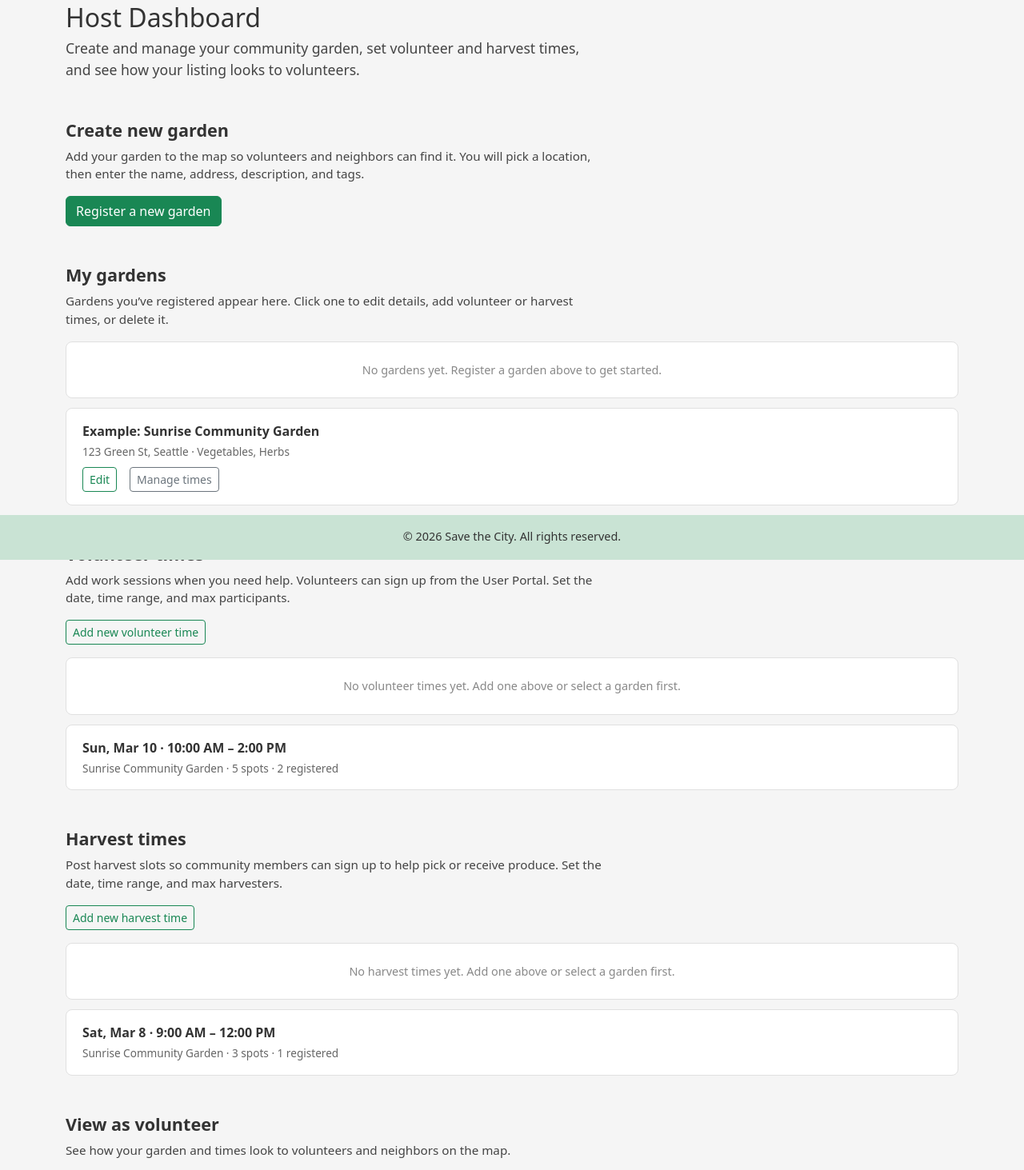
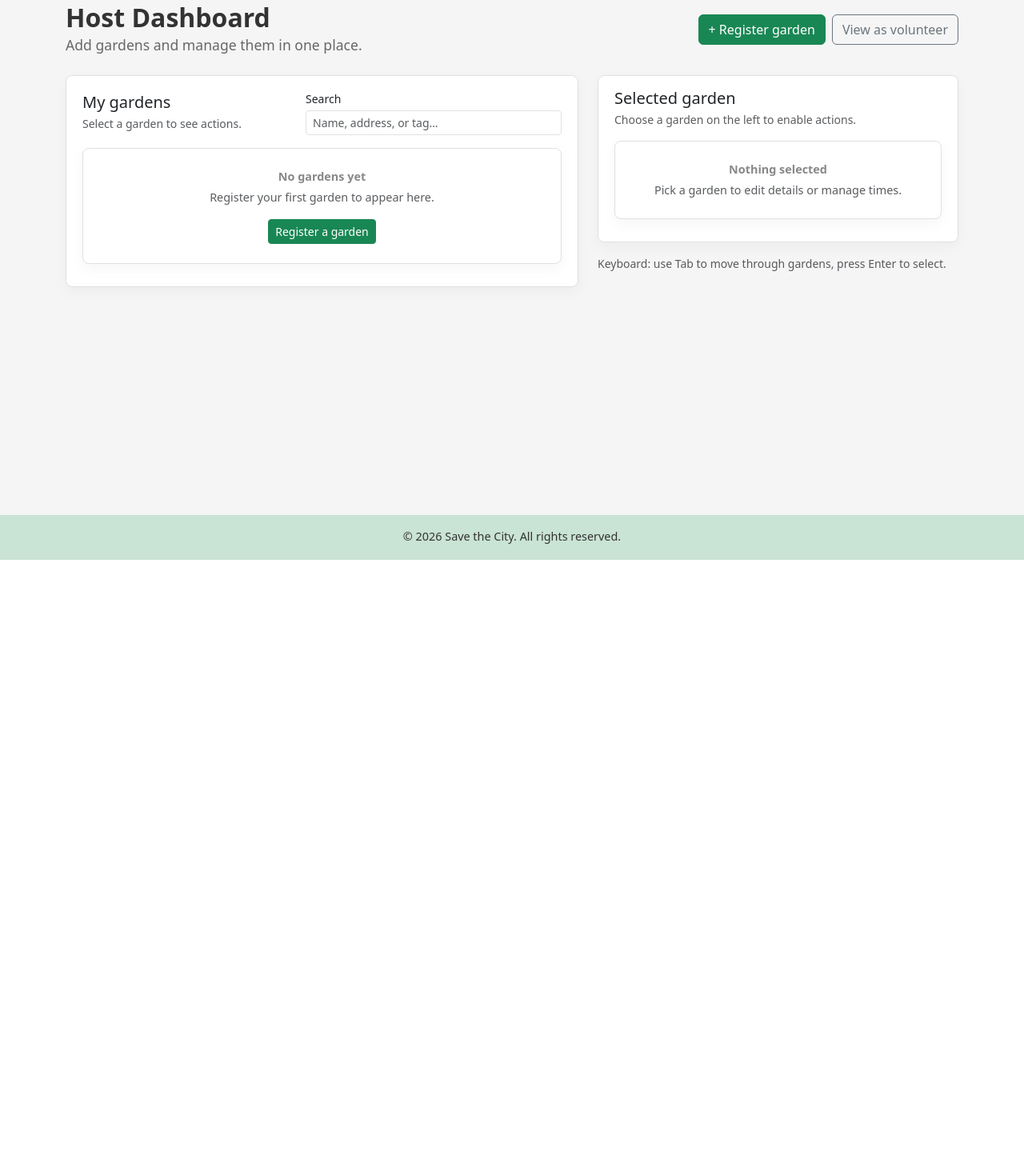
Before and after one commit to UW-INFO442-WI26/save-the-city, a React (Vite) app: page /host in a window 1280 px wide. Shown: the part 100-1563 px from the top of the page at 80% size. After the commit the page ends 800 px from the top, so only its background shows below. Built offline with nearby package versions, Linux system fonts and the light colour scheme.

Commit message:
Modified host dashboard and enabled registration and deletion of gardens

```diff
--- a/src/App.css
+++ b/src/App.css
@@ -40,3 +40,41 @@
 .read-the-docs {
   color: #888;
 } */
+
+
+.host-card {
+  background: #fff;
+  border: 1px solid rgba(0,0,0,0.08);
+  border-radius: 14px;
+  padding: 16px;
+  box-shadow: 0 6px 18px rgba(0,0,0,0.04);
+}
+
+.host-card--empty {
+  border-style: dashed;
+  background: rgba(25, 135, 84, 0.04);
+}
+
+.host-list-item {
+  border: 1px solid rgba(0,0,0,0.08);
+  border-radius: 12px;
+  padding: 12px;
+  background: #fff;
+}
+
+.host-list-item:hover {
+  background: rgba(0,0,0,0.02);
+}
+
+.host-list-item--active {
+  outline: 2px solid rgba(25, 135, 84, 0.35);
+  border-color: rgba(25, 135, 84, 0.35);
+}
+
+.host-hero__title {
+  font-weight: 750;
+}
+
+.host-hero__lead {
+  opacity: 0.8;
+}
--- a/src/hostDash.jsx
+++ b/src/hostDash.jsx
@@ -1,104 +1,236 @@
-import React, { useState } from 'react';
+import React, { useMemo, useState } from 'react';
 import { Link } from 'react-router-dom';
 import HostLocationPicker from './hostLocationPicker';
 
 export default function HostDash() {
   const [showMap, setShowMap] = useState(false);
+  const [gardens, setGardens] = useState([]);
+  const [query, setQuery] = useState('');
+  const [selectedId, setSelectedId] = useState(null);
+
+  function handleGardenConfirm(newGarden) {
+    const name = newGarden.name || newGarden.gardenName || 'Untitled Garden';
+
+    const address =
+      newGarden.address ||
+      (newGarden.street
+        ? `${newGarden.street}, ${newGarden.city || ''}, ${newGarden.state || ''} ${
+            newGarden.zip || ''
+          }`
+            .replace(/\s+/g, ' ')
+            .trim()
+        : '');
+
+    const tags = newGarden.tags || [];
+
+    const normalized = {
+      ...newGarden,
+      name,
+      address,
+      tags,
+    };
+
+    setGardens((prev) => [...prev, { id: Date.now(), ...normalized }]);
+    setShowMap(false);
+  }
+
+  const filteredGardens = useMemo(() => {
+    const q = query.trim().toLowerCase();
+    if (!q) return gardens;
+
+    return gardens.filter((g) => {
+      const name = (g.name || '').toLowerCase();
+      const address = (g.address || '').toLowerCase();
+      const tags = Array.isArray(g.tags)
+        ? g.tags.join(' ').toLowerCase()
+        : String(g.tags || '').toLowerCase();
+      return name.includes(q) || address.includes(q) || tags.includes(q);
+    });
+  }, [gardens, query]);
+
+  const selectedGarden = gardens.find((g) => g.id === selectedId) || null;
+
+  function handleDeleteSelected() {
+    if (!selectedGarden) return;
+
+    const ok = window.confirm(
+      `Delete "${selectedGarden.name}"?\n\nThis will remove the garden from your dashboard.`
+    );
+    if (!ok) return;
+
+    setGardens((prev) => prev.filter((g) => g.id !== selectedGarden.id));
+    setSelectedId(null);
+  }
 
   return (
     <div className="host-page page-content">
       <div className="container py-4">
-        <section className="host-hero mb-5">
-          <h1 className="host-hero__title">Host Dashboard</h1>
-          <p className="host-hero__lead">
-            Create and manage your community garden, set volunteer and harvest times, and see how your listing looks to volunteers.
-          </p>
-        </section>
+        {/* Header + Quick actions */}
+        <section className="d-flex flex-column flex-md-row justify-content-between align-items-start align-items-md-center gap-3 mb-4">
+          <div>
+            <h1 className="host-hero__title mb-1">Host Dashboard</h1>
+            <p className="host-hero__lead mb-0">Add gardens and manage them in one place.</p>
+          </div>
 
-        <section className="host-section mb-5">
-          <h2 className="host-section__heading">Create new garden</h2>
-          <p className="host-section__intro">
-            Add your garden to the map so volunteers and neighbors can find it. You will pick a location, then enter the name, address, description, and tags.
-          </p>
-          <button className="btn btn-success" onClick={() => setShowMap(true)}>
-            Register a new garden
+          <div className="d-flex flex-wrap gap-2">
+            <button
+              type="button"
+              className="btn btn-success"
+              onClick={() => setShowMap(true)}
+              aria-haspopup="dialog"
+              aria-expanded={showMap ? 'true' : 'false'}
+            >
+              + Register garden
             </button>
-        </section>
 
-        <section className="host-section mb-5">
-          <h2 className="host-section__heading">My gardens</h2>
-          <p className="host-section__intro">
-            Gardens you’ve registered appear here. Click one to edit details, add volunteer or harvest times, or delete it.
-          </p>
-          <div className="host-card host-card--empty">
-            No gardens yet. Register a garden above to get started.
-          </div>
-          <div className="host-card">
-            <div className="host-card__title">Example: Sunrise Community Garden</div>
-            <div className="host-card__meta">123 Green St, Seattle · Vegetables, Herbs</div>
-            <div className="host-card__actions mt-2">
-              <button type="button" className="btn btn-outline-success btn-sm me-2">Edit</button>
-              <button type="button" className="btn btn-outline-secondary btn-sm">Manage times</button>
-            </div>
+            <Link to="/user" className="btn btn-outline-secondary">
+              View as volunteer
+            </Link>
           </div>
         </section>
 
-        <section className="host-section mb-5">
-          <h2 className="host-section__heading">Volunteer times</h2>
-          <p className="host-section__intro">
-            Add work sessions when you need help. Volunteers can sign up from the User Portal. Set the date, time range, and max participants.
-          </p>
-          <button type="button" className="btn btn-outline-success btn-sm mb-3">Add new volunteer time</button>
+        {/* Main layout: list + details */}
+        <section className="row g-4">
+          {/* Left: Garden list */}
+          <div className="col-12 col-lg-7">
+            <div className="host-card">
+              <div className="d-flex flex-column flex-md-row align-items-start align-items-md-center justify-content-between gap-2 mb-3">
+                <div>
+                  <h2 className="h5 mb-1">My gardens</h2>
+                  <div className="text-muted small">Select a garden to see actions.</div>
+                </div>
+
+                <div className="w-100 w-md-auto" style={{ maxWidth: 320 }}>
+                  <label htmlFor="gardenSearch" className="form-label small mb-1">
+                    Search
+                  </label>
+                  <input
+                    id="gardenSearch"
+                    className="form-control form-control-sm"
+                    value={query}
+                    onChange={(e) => setQuery(e.target.value)}
+                    placeholder="Name, address, or tag…"
+                  />
+                </div>
+              </div>
+
+              {filteredGardens.length === 0 ? (
                 <div className="host-card host-card--empty">
-            No volunteer times yet. Add one above or select a garden first.
+                  <div className="fw-semibold mb-1">
+                    {gardens.length === 0 ? 'No gardens yet' : 'No matches'}
                   </div>
+                  <div className="text-muted">
+                    {gardens.length === 0
+                      ? 'Register your first garden to appear here.'
+                      : 'Try a different search term.'}
+                  </div>
+
+                  {gardens.length === 0 && (
+                    <button
+                      type="button"
+                      className="btn btn-success btn-sm mt-3"
+                      onClick={() => setShowMap(true)}
+                    >
+                      Register a garden
+                    </button>
+                  )}
+                </div>
+              ) : (
+                <div className="d-grid gap-2">
+                  {filteredGardens.map((g) => {
+                    const isSelected = g.id === selectedId;
+                    const tagText = Array.isArray(g.tags) ? g.tags.join(' · ') : g.tags || '';
+
+                    return (
+                      <button
+                        key={g.id}
+                        type="button"
+                        className={`text-start host-list-item ${
+                          isSelected ? 'host-list-item--active' : ''
+                        }`}
+                        onClick={() => setSelectedId(g.id)}
+                        aria-pressed={isSelected ? 'true' : 'false'}
+                      >
+                        <div className="d-flex justify-content-between align-items-start gap-2">
+                          <div>
+                            <div className="fw-semibold">{g.name}</div>
+                            <div className="text-muted small">
+                              {g.address || 'No address provided'}
+                            </div>
+                            {tagText ? (
+                              <div className="text-muted small mt-1">{tagText}</div>
+                            ) : null}
+                          </div>
+                          <span className="badge text-bg-light border">Garden</span>
+                        </div>
+                      </button>
+                    );
+                  })}
+                </div>
+              )}
+            </div>
+          </div>
+
+          {/* Right: Details panel */}
+          <div className="col-12 col-lg-5">
             <div className="host-card">
-            <div className="host-card__title">Sun, Mar 10 · 10:00 AM – 2:00 PM</div>
-            <div className="host-card__meta">Sunrise Community Garden · 5 spots · 2 registered</div>
+              <h2 className="h5 mb-1">Selected garden</h2>
+              <div className="text-muted small mb-3">
+                Choose a garden on the left to enable actions.
               </div>
-        </section>
 
-        <section className="host-section mb-5">
-          <h2 className="host-section__heading">Harvest times</h2>
-          <p className="host-section__intro">
-            Post harvest slots so community members can sign up to help pick or receive produce. Set the date, time range, and max harvesters.
-          </p>
-          <button type="button" className="btn btn-outline-success btn-sm mb-3">Add new harvest time</button>
+              {!selectedGarden ? (
                 <div className="host-card host-card--empty">
-            No harvest times yet. Add one above or select a garden first.
+                  <div className="fw-semibold mb-1">Nothing selected</div>
+                  <div className="text-muted">Pick a garden to edit details or manage times.</div>
                 </div>
-          <div className="host-card">
-            <div className="host-card__title">Sat, Mar 8 · 9:00 AM – 12:00 PM</div>
-            <div className="host-card__meta">Sunrise Community Garden · 3 spots · 1 registered</div>
+              ) : (
+                <>
+                  <div className="mb-3">
+                    <div className="fw-semibold">{selectedGarden.name}</div>
+                    <div className="text-muted small">{selectedGarden.address}</div>
                   </div>
-        </section>
 
-        <section className="host-section mb-5">
-          <h2 className="host-section__heading">View as volunteer</h2>
-          <p className="host-section__intro">
-            See how your garden and times look to volunteers and neighbors on the map.
-          </p>
-          <Link to="/user" className="btn btn-outline-success">Open User Portal (volunteer view)</Link>
-        </section>
+                  <div className="d-flex flex-wrap gap-2">
+                    <button type="button" className="btn btn-outline-success btn-sm">
+                      Edit details
+                    </button>
+                    <button type="button" className="btn btn-outline-secondary btn-sm">
+                      Manage times
+                    </button>
+                    <button
+                      type="button"
+                      className="btn btn-outline-danger btn-sm"
+                      onClick={handleDeleteSelected}
+                    >
+                      Delete
+                    </button>
+                  </div>
 
-        <section className="host-section host-section--danger mb-5">
-          <h2 className="host-section__heading">Delete garden</h2>
-          <p className="host-section__intro">
-            Permanently remove a garden and all its volunteer and harvest times. You’ll be asked to enter your password to confirm.
-          </p>
-          <button type="button" className="btn btn-outline-danger" disabled>Delete garden (select a garden first)</button>
+                  <hr />
+
+                  <div className="text-muted small">
+                    Tip: Keep your description and tags clear so volunteers know what to expect.
+                  </div>
+                </>
+              )}
+            </div>
+
+            <div className="text-muted small mt-3">
+              Keyboard: use Tab to move through gardens, press Enter to select.
+            </div>
+          </div>
         </section>
       </div>
 
       {showMap && (
-        <div className="map-overlay">
-          <HostLocationPicker
-            onConfirm={(location) => {
-              console.log('Location confirmed:', location);
-              setShowMap(false);
-            }}
-            onCancel={() => setShowMap(false)}
-          />
+        <div
+          className="map-overlay"
+          role="dialog"
+          aria-modal="true"
+          aria-label="Register a new garden"
+        >
+          <HostLocationPicker onConfirm={handleGardenConfirm} onCancel={() => setShowMap(false)} />
         </div>
       )}
     </div>
```
Also changed, not shown: src/hostGardenForm.jsx (+67 -16 lines), src/hostLocationPicker.jsx (+21 -10 lines). Lines whose indentation alone changed are shown as unchanged.
